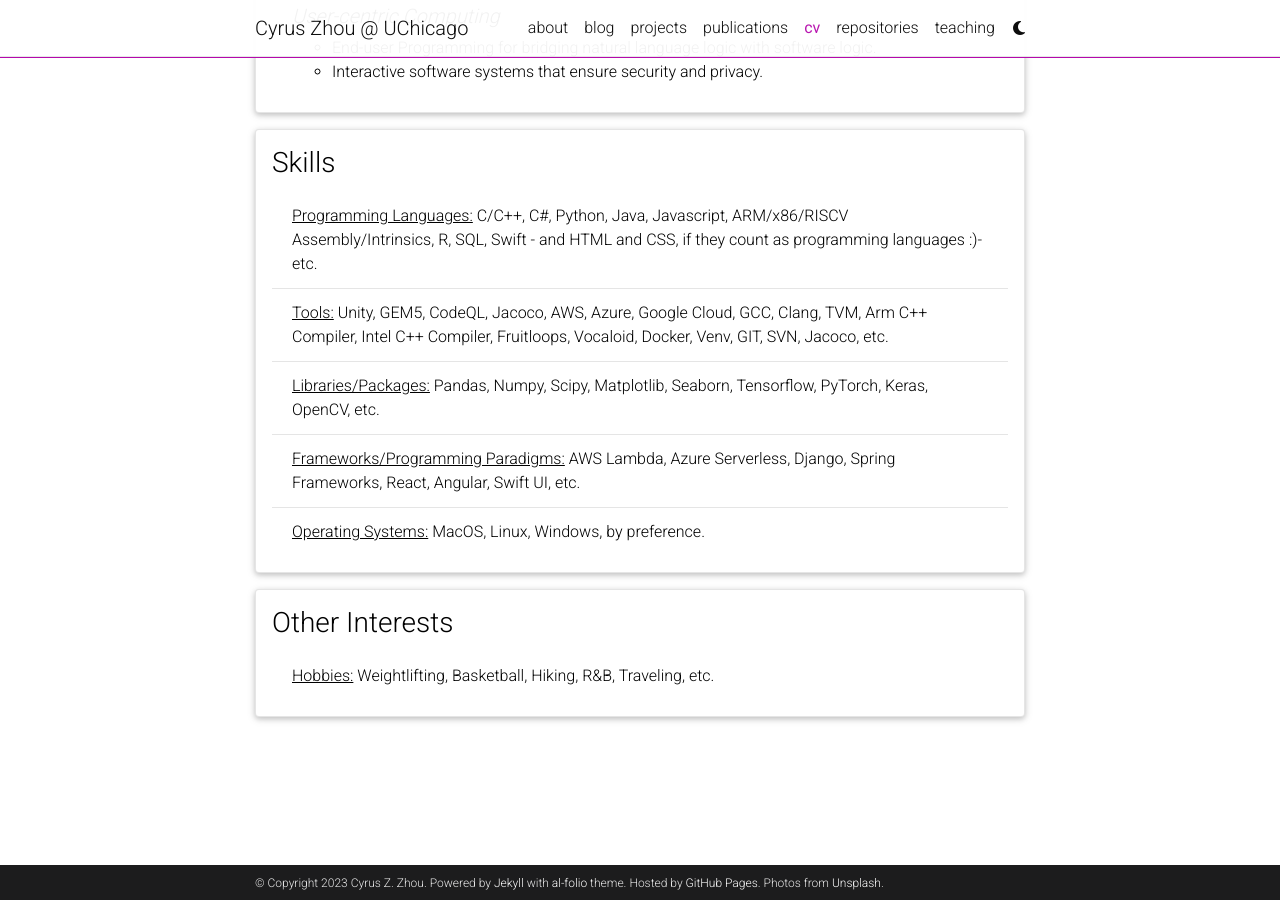
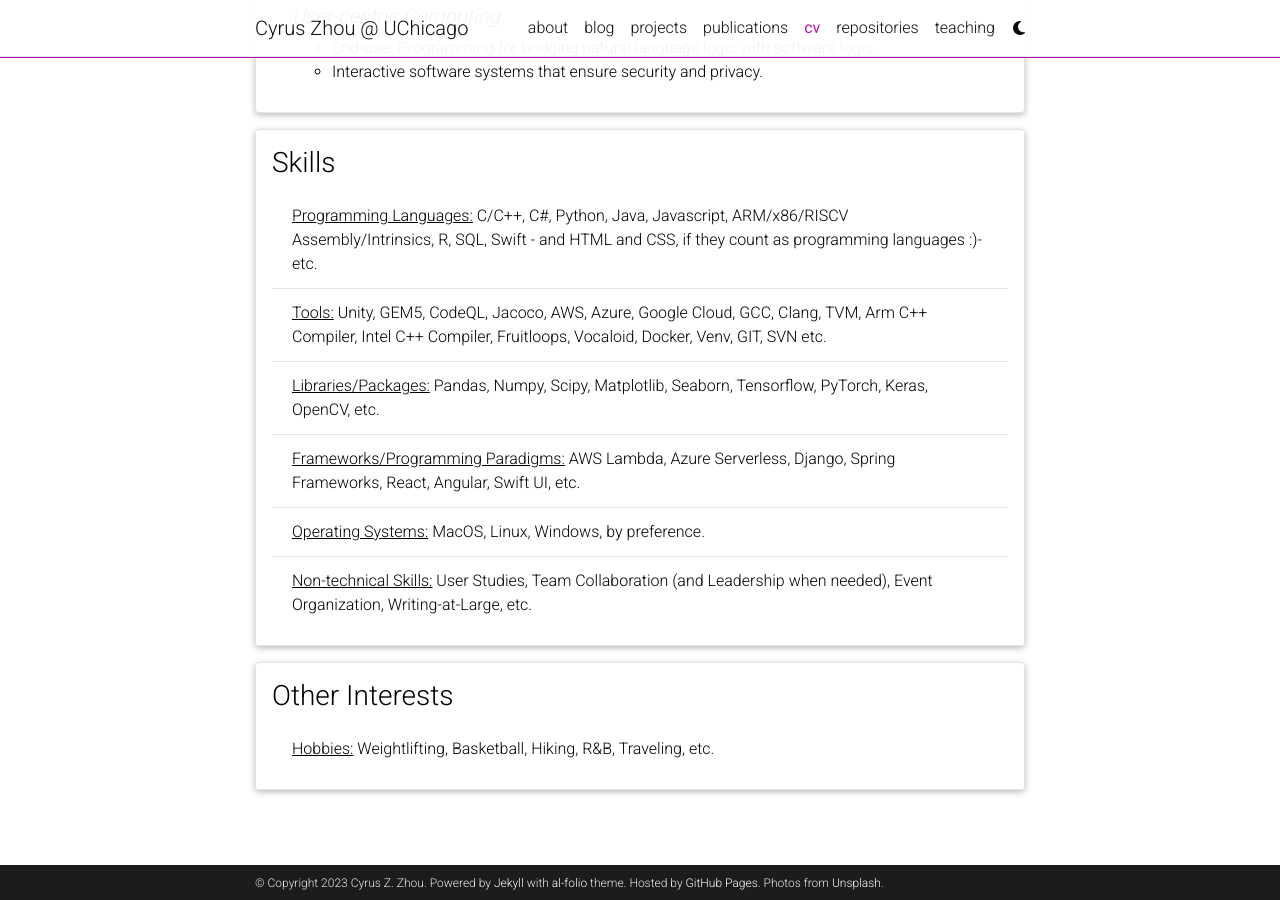
Before and after one commit to cyruszzhou/cyruszzhou.github.io, a Jekyll site: the page built from _pages/cv.md, in a window 1280 px wide and 900 px high, scrolled down 3730 px. Built offline with Jekyll 4.4.1, drawn with Linux system fonts in a browser that asks for light colours; comment, search, counter and statistics services are not loaded; a style sheet for code colours, icons or effects is not loaded.

Commit message:
non tech

```diff
--- a/_data/cv.yml
+++ b/_data/cv.yml
@@ -119,10 +119,11 @@
   type: list
   contents:
     - <u>Programming Languages:</u> C/C++, C#, Python, Java, Javascript, ARM/x86/RISCV Assembly/Intrinsics, R, SQL, Swift - and HTML and CSS, if they count as programming languages :)- etc.
-    - <u>Tools:</u> Unity, GEM5, CodeQL, Jacoco, AWS, Azure, Google Cloud, GCC, Clang, TVM, Arm C++ Compiler, Intel C++ Compiler, Fruitloops, Vocaloid, Docker, Venv, GIT, SVN, Jacoco, etc.
+    - <u>Tools:</u> Unity, GEM5, CodeQL, Jacoco, AWS, Azure, Google Cloud, GCC, Clang, TVM, Arm C++ Compiler, Intel C++ Compiler, Fruitloops, Vocaloid, Docker, Venv, GIT, SVN etc.
     - <u>Libraries/Packages:</u> Pandas, Numpy, Scipy, Matplotlib, Seaborn, Tensorflow, PyTorch, Keras, OpenCV, etc.
     - <u>Frameworks/Programming Paradigms:</u> AWS Lambda, Azure Serverless, Django, Spring Frameworks, React, Angular, Swift UI, etc.
     - <u>Operating Systems:</u> MacOS, Linux, Windows, by preference.
+    - <u>Non-technical Skills:</u> User Studies, Team Collaboration (and Leadership when needed), Event Organization, Writing-at-Large, etc.
 
 
 - title: Other Interests
```
